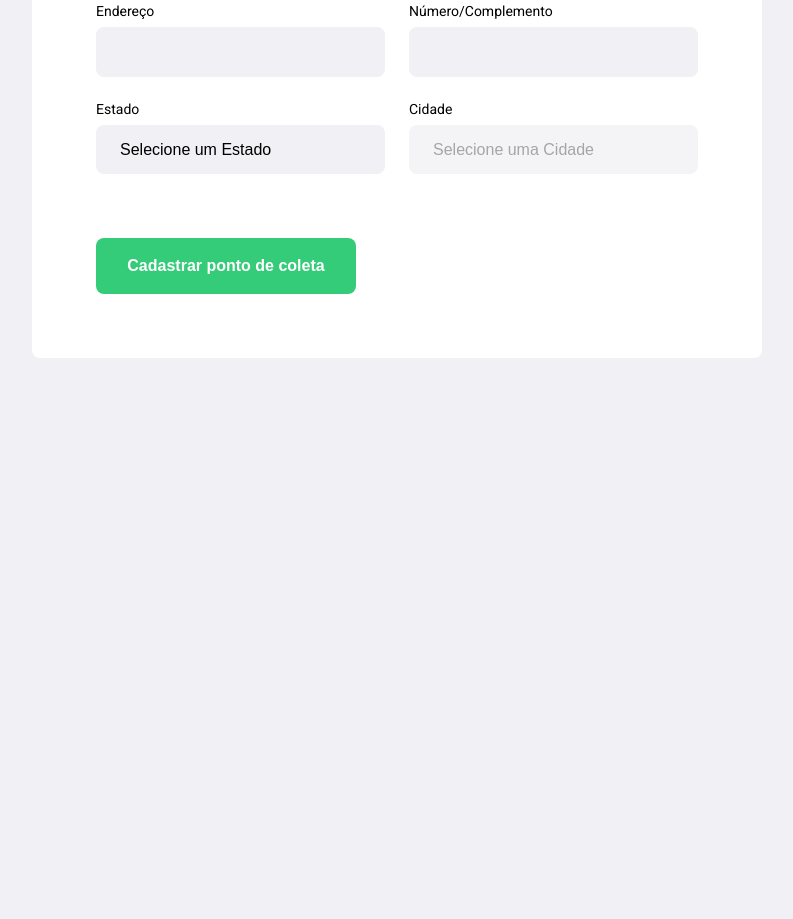
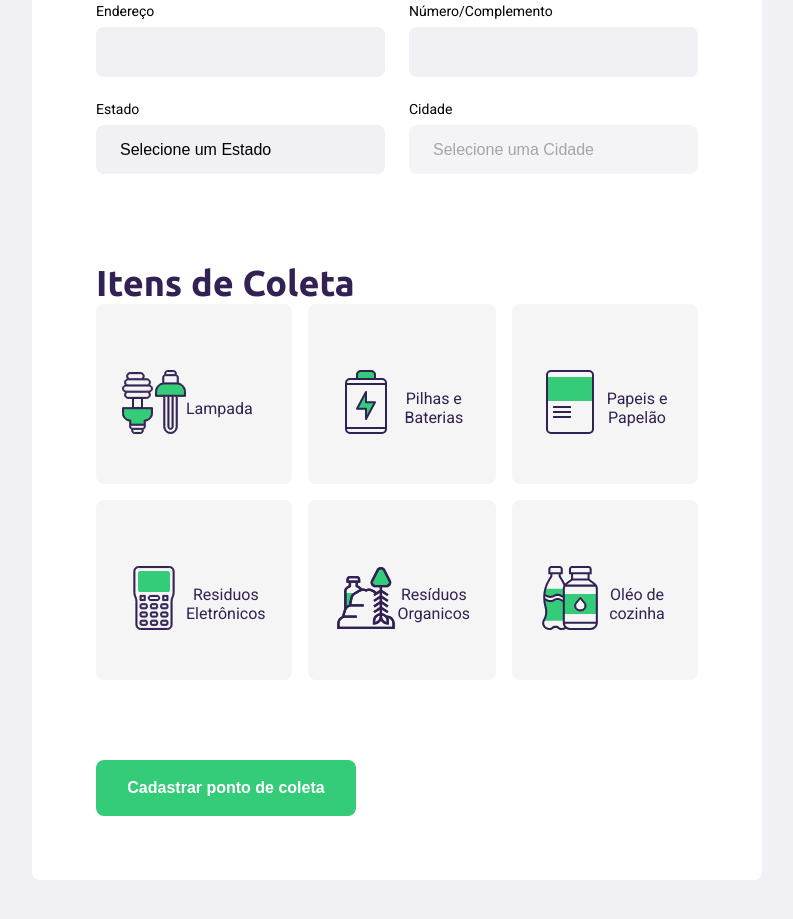
Before and after one commit to GabrielBorges-code/Next_Level_Week_1.0, a plain HTML site: page NLW/create-point.html in a window 1280 px wide. Shown: the part 505-1424 px from the top of the page, without its empty margins (243-1036 px from the left). Before the commit the page ends 943 px from the top, so only its background shows below. Drawn offline with Linux system fonts and the light colour scheme; no server answers.

Commit message:
add_img
add imagens e ajustando o css

```diff
--- a/NLW/Styles/create-point.css
+++ b/NLW/Styles/create-point.css
@@ -101,3 +101,41 @@ form button{
 form button:hover{
     background-color: #2fb86e;
 }
+.items-grid{
+    display: grid;
+    grid-template-columns: 1fr 1fr 1fr;
+    gap: 16px;
+}
+.items-grid li{
+    background-color: #f5f5f5;
+    list-style: none;
+
+    border: 2px solid #f5f5f5;
+    border-radius: 8px;
+
+    height: 180px;
+
+    padding: 32px 24px 16px;
+
+    display: flex;
+    flex-direction: center;
+    align-items: center;
+    justify-content: space-between;
+
+    text-align: center;
+    cursor: pointer;
+}
+
+.items-grid li span{
+    margin-top: 12px;
+
+    flex: 1;
+    display: flex;
+    align-items: center;
+
+    color: var(--title-color);
+}
+
+items-grid li.selected{
+    background: #e1faec;
+}
--- a/NLW/create-point.html
+++ b/NLW/create-point.html
@@ -34,18 +34,18 @@
 
                 <div class="field">
                     <label for="name">nome da entidade</label>
-                    <input type="text" name="name">
+                    <input type="text" name="name" required>
                 </div>
 
                 <div class="field-group">
                     <div class="field">
                         <label for="address">Endereço</label>
-                        <input type="text" name="address">
+                        <input type="text" name="address" required>
                     </div>
 
                     <div class="field">
                         <label for="address2">Número/Complemento</label>
-                        <input type="text" name="address2">
+                        <input type="text" name="address2" required>
                     </div>
                 </div>
 
@@ -53,7 +53,7 @@
 
                     <div class="field">
                         <label for="state">Estado</label>
-                        <select name="uf">
+                        <select name="uf" required>
                             <option value="">Selecione um Estado</option>
                         </select>
 
@@ -63,13 +63,39 @@
 
                     <div class="field">
                         <label for="city">Cidade</label>
-                        <select name="city" disabled>
+                        <select name="city" disabled required>
                             <option value="">Selecione uma Cidade</option>
                         </select>
                     </div>
 
                 </div>
 
+            </fieldset>
+
+            <fieldset>
+                <legend>
+                    <h1>Itens de Coleta</h1>
+                    <div class="items-grid">
+                        <li data-id="1" class="selected">
+                            <img src="/NLW/icones/lampadas.svg" alt="Lampadas"><span>Lampada</span>
+                        </li>
+                        <li data-id="2">
+                            <img src="/NLW/icones/baterias.svg" alt="Pilhas e Baterias"><span>Pilhas e Baterias</span>
+                        </li>
+                        <li data-id="3">
+                            <img src="/NLW/icones/papeis-papelao.svg" alt="Papeis e Papelão"><span>Papeis e Papelão</span>
+                        </li>
+                        <li data-id="4">
+                            <img src="/NLW/icones/eletronicos.svg" alt="Residuos Eletrônicos"><span>Residuos Eletrônicos</span>
+                        </li>
+                        <li data-id="5">
+                            <img src="/NLW/icones/organicos.svg" alt="Resíduos organicos"><span>Resíduos Organicos</span>
+                        </li>
+                        <li data-id="6">
+                            <img src="/NLW/icones/oleo.svg" alt="Oleo de cozinha"><span>Oléo de cozinha</span>
+                        </li>
+                    </div>
+                </legend>
             </fieldset>
 
             <button type="submit">
--- a/NLW/scripts/create-point.js
+++ b/NLW/scripts/create-point.js
@@ -14,6 +14,7 @@ function populateUFs(){
 populateUFs()
 
 function getCities(event){
+
     const citySelect = document.querySelector("[name=city]")
     const stateInput = document.querySelector("[name=state]")
 
@@ -24,12 +25,16 @@ function getCities(event){
 
     const url = `https://servicodados.ibge.gov.br/api/v1/localidades/estados/${ufValue}/municipios`
 
+    citySelect.disabled = true
+    citySelect.innerHTM = "<option value>Selecione a cidade</option>"
+
     fetch(url)
     .then( res => res.json() )
     .then( cities => {
 
         for(const city of cities){
-            citySelect.innerHTML += `<option value="${city.id}">${city.nome}</option>`
+
+            citySelect.innerHTML += `<option value="${city.nome}">${city.nome}</option>`
         }
 
     })
```
